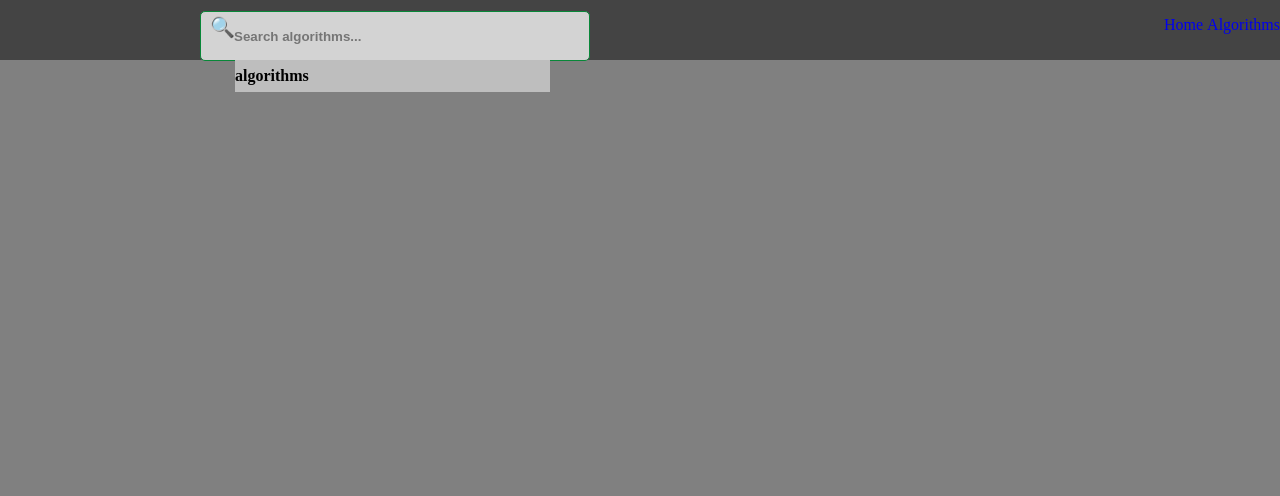
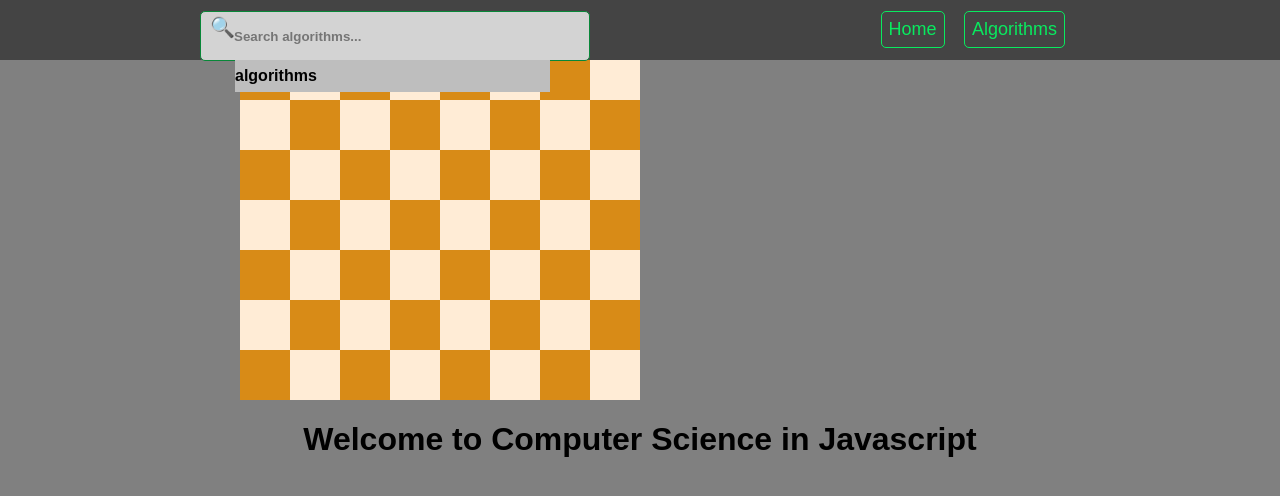
Before and after one commit to arslan-ashraf/csinjs, a Django app: page / in a window 1280 px wide. Shown: the top 496 px of the page. Run offline with Django 3.2, Linux system fonts and the light colour scheme.

Commit message:
more css, eight queens getting started

```diff
--- a/static_files/css/main.css
+++ b/static_files/css/main.css
@@ -8,6 +8,7 @@
 	width: 800px;
 	margin: 0 auto;
 	text-align: center;
+	font-family: sans-serif;
 }
 
 ul {
@@ -90,3 +91,68 @@
 	font-weight: bold;
 	padding: 3px 0;
 }
+
+.search-result-item:hover {
+	background: grey;
+	color: white;
+}
+
+.btns {
+	border: 1px solid rgb(9, 234, 95);
+	border-radius: 5px;
+	padding: 7px;
+	margin: -5px 15px 0 0;
+	color: rgb(9, 234, 95);
+	font-size: 18px;
+}
+
+.btns:hover {
+	background: rgb(9, 135, 56);
+	color: white;
+}
+
+.links {
+	display: inline-block;
+	padding: 0;
+	margin-right: 200px;
+}
+
+.eightboard {
+	width: 400px;
+	height: 400px;
+	display: flex;
+	flex-direction: row;
+	flex-wrap: wrap;
+	justify-content: flex-start;
+}
+
+.row {
+	width: 400px;
+	height: 50px;
+	display: flex;
+}
+
+.cell {
+	width: 50px;
+	height: 50px;
+	font-size: 1.5em;
+	display: flex;
+	justify-content: center;
+	align-items: center;
+}
+
+.odd-row .cell:nth-child(odd){
+	background: rgb(255, 236, 214);
+}
+
+.odd-row .cell:nth-child(even){
+	background: rgb(216, 139, 23);
+}
+
+.even-row .cell:nth-child(odd){
+	background: rgb(216, 139, 23);
+}
+
+.even-row .cell:nth-child(even){
+	background: rgb(255, 236, 214);
+}
--- a/templates/base.html
+++ b/templates/base.html
@@ -24,8 +24,90 @@
 				<ul class="links">
 					<a class="btns" href="{% url 'computer_science:home' %}"><li>Home</li></a>
 					<a class="btns" href="{% url 'computer_science:categories' %}"><li>Algorithms</li></a>
-					<!-- <a class="btns" href="{% url 'computer_science:' %}"><li>Blog</li></a> -->
 				</ul>
+			</div>
+
+			<div class="eightboard">
+				<div class="odd-row row">
+					<div class="cell"></div>
+					<div class="cell"></div>
+					<div class="cell"></div>
+					<div class="cell"></div>
+					<div class="cell"></div>
+					<div class="cell"></div>
+					<div class="cell"></div>
+					<div class="cell"></div>
+				</div>
+				<div class="even-row row">
+					<div class="cell"></div>
+					<div class="cell"></div>
+					<div class="cell"></div>
+					<div class="cell"></div>
+					<div class="cell"></div>
+					<div class="cell"></div>
+					<div class="cell"></div>
+					<div class="cell"></div>
+				</div>
+				<div class="odd-row row">
+					<div class="cell"></div>
+					<div class="cell"></div>
+					<div class="cell"></div>
+					<div class="cell"></div>
+					<div class="cell"></div>
+					<div class="cell"></div>
+					<div class="cell"></div>
+					<div class="cell"></div>
+				</div>
+				<div class="even-row row">
+					<div class="cell"></div>
+					<div class="cell"></div>
+					<div class="cell"></div>
+					<div class="cell"></div>
+					<div class="cell"></div>
+					<div class="cell"></div>
+					<div class="cell"></div>
+					<div class="cell"></div>
+				</div>
+				<div class="odd-row row">
+					<div class="cell"></div>
+					<div class="cell"></div>
+					<div class="cell"></div>
+					<div class="cell"></div>
+					<div class="cell"></div>
+					<div class="cell"></div>
+					<div class="cell"></div>
+					<div class="cell"></div>
+				</div>
+				<div class="even-row row">
+					<div class="cell"></div>
+					<div class="cell"></div>
+					<div class="cell"></div>
+					<div class="cell"></div>
+					<div class="cell"></div>
+					<div class="cell"></div>
+					<div class="cell"></div>
+					<div class="cell"></div>
+				</div>
+				<div class="odd-row row">
+					<div class="cell"></div>
+					<div class="cell"></div>
+					<div class="cell"></div>
+					<div class="cell"></div>
+					<div class="cell"></div>
+					<div class="cell"></div>
+					<div class="cell"></div>
+					<div class="cell"></div>
+				</div>
+				<div class="even-row row">
+					<div class="cell"></div>
+					<div class="cell"></div>
+					<div class="cell"></div>
+					<div class="cell"></div>
+					<div class="cell"></div>
+					<div class="cell"></div>
+					<div class="cell"></div>
+					<div class="cell"></div>
+				</div>
 			</div>
 
 			{% block main %}
```
